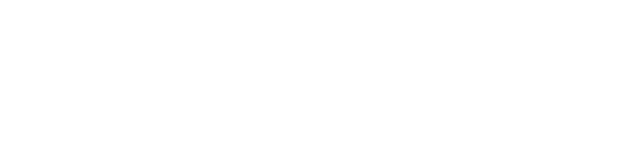
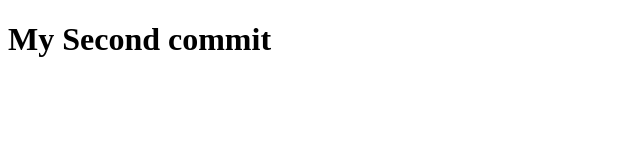
Before and after one commit to eljanpatito/tests_github, a plain HTML site: page index.html in a window 1280 px wide. Shown: the whole page, without its empty margins (0-640 px from the left). Drawn offline with Linux system fonts and the light colour scheme.

Commit message:
Second commit

```diff
--- a/index.html
+++ b/index.html
@@ -7,6 +7,6 @@
     <title>Document</title>
 </head>
 <body>
-
+    <h1>My Second commit</h1>
 </body>
 </html>
```
